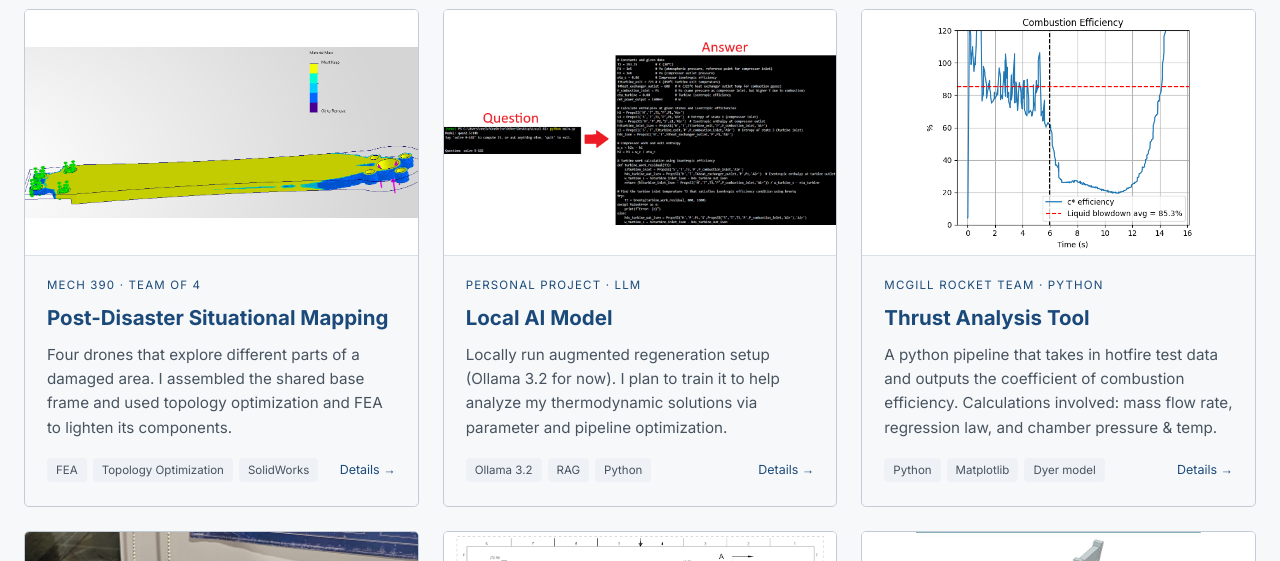
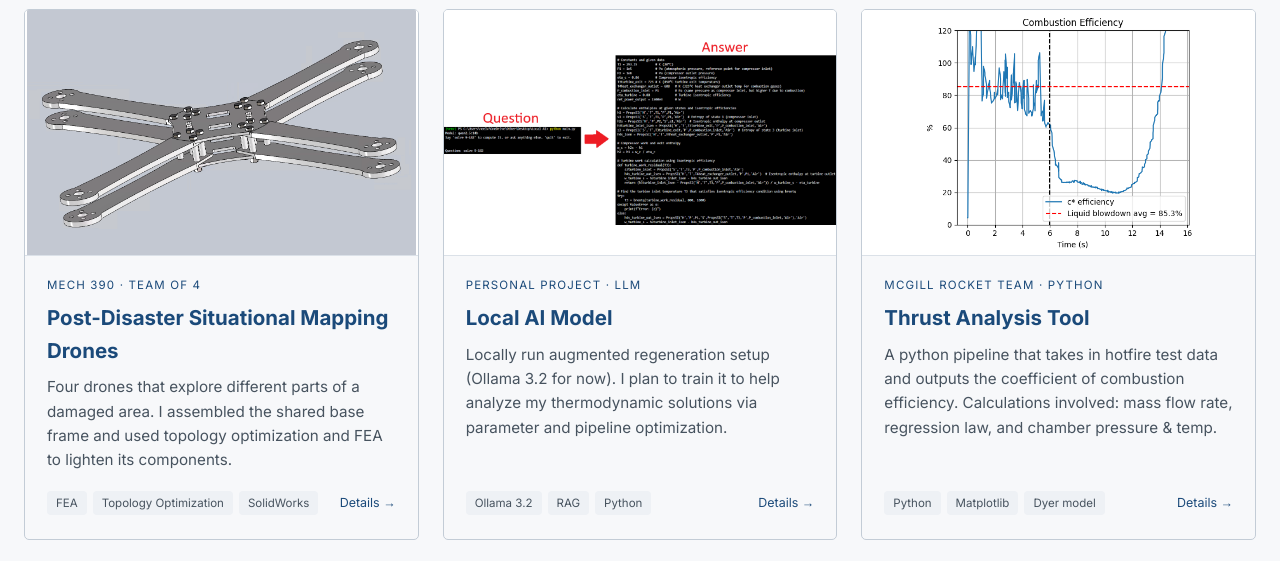
Before and after one commit to neelviegas/neelviegas.github.io, a plain HTML site: page index.html in a window 1280 px wide. Shown: the part 159-720 px from the top of the page. Drawn offline with Linux system fonts and the light colour scheme.

Commit message:
Add files via upload

```diff
--- a/index.html
+++ b/index.html
@@ -46,11 +46,11 @@
       <!-- Post-Disaster Mapping Drones -->
       <a class="card" href="projects.html#drones">
         <div class="thumb">
-          <img src="media/Drone%20Project/Topology%20Optimization.png" alt="Topology optimization material-mass study of a drone arm">
+          <img src="media/Drone%20Project/Drone%20Frame.png" alt="Base drone frame modelled in SolidWorks">
         </div>
         <div class="body">
           <div class="kicker">MECH 390 · Team of 4</div>
-          <h3>Post-Disaster Situational Mapping</h3>
+          <h3>Post-Disaster Situational Mapping Drones</h3>
           <p>Four drones that explore different parts of a damaged area. I assembled the shared base
              frame and used topology optimization and FEA to lighten its components.</p>
           <div class="foot">
```
Also changed, not shown: projects.html (+2 -2 lines).
